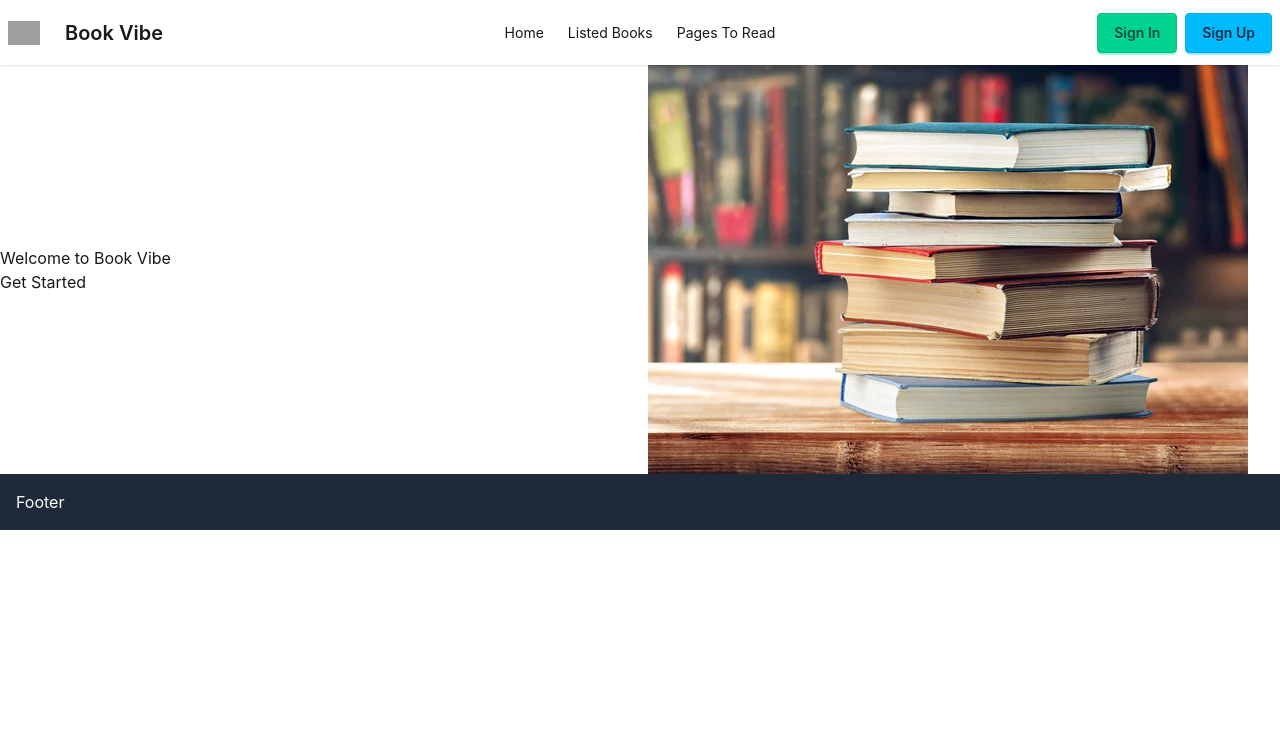
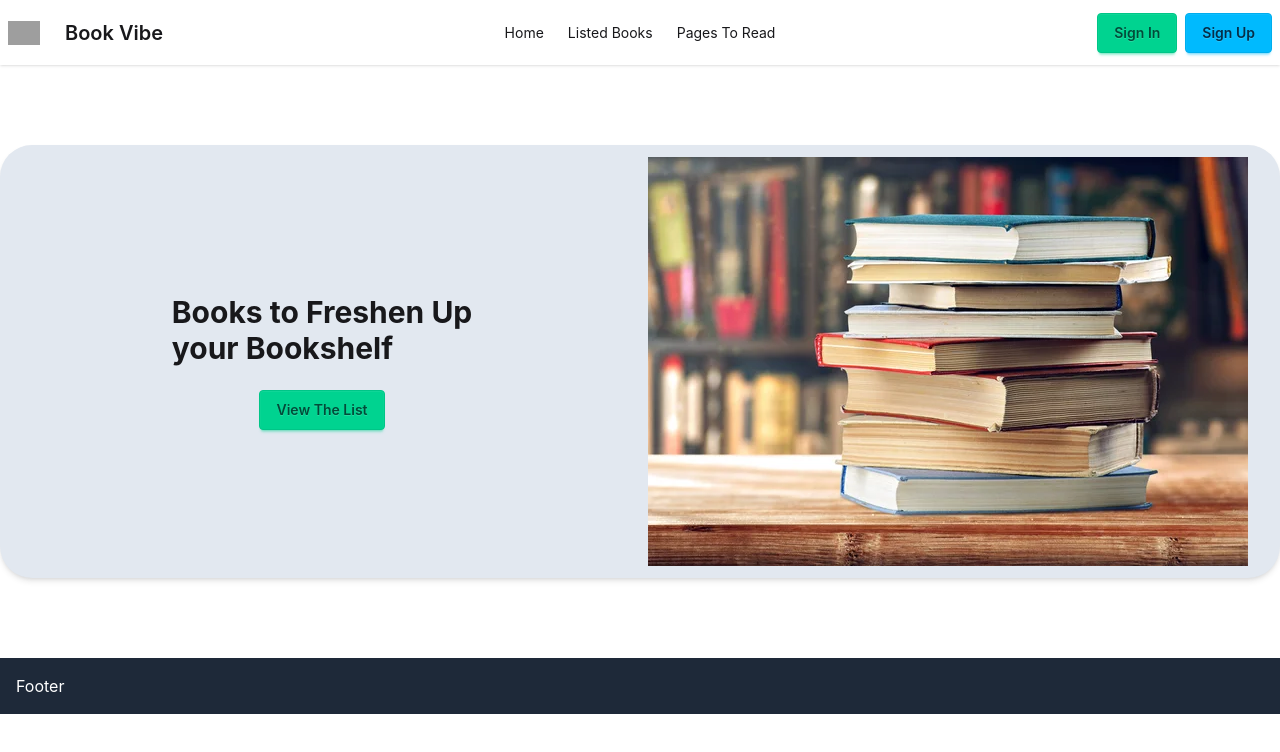
Before and after one commit to tahxin/vibe-books, a Next.js app: page / in a window 1280 px wide. Shown: the top 752 px of the page. Built offline with nearby package versions, Linux system fonts and the light colour scheme; grey boxes are pictures that could not be loaded.

Commit message:
added hero section

```diff
--- a/src/components/Homepage/Banner.tsx
+++ b/src/components/Homepage/Banner.tsx
@@ -1,19 +1,34 @@
+
 import React from 'react';
 import Image from 'next/image';
+
 import BannerImage from '@/assets/hero_img.jpg';
 
 const Banner = () => {
-    return (
-        <div className="grid grid-cols-2 items-center gap-4">
-            <div>
-                <h2>Welcome to Book Vibe</h2>
-                <button>Get Started</button>
-            </div>
-            <div>
-                <Image src={BannerImage} alt="Banner Image" width={600} height={400} />
-            </div>
+  return (
+    <section className="py-20">
+      <div className="container mx-auto grid grid-cols-2 items-center gap-4 bg-slate-200 p-3 rounded-4xl shadow-md">
+        <div className="flex flex-col items-center justify-center gap-6">
+          <h2 className="text-3xl font-bold">
+            Books to Freshen Up <br /> your Bookshelf
+          </h2>
+
+          <button className="btn btn-success">
+            View The List
+          </button>
         </div>
-    );
+
+        <div>
+          <Image
+            src={BannerImage}
+            alt="Banner Image"
+            width={600}
+            height={400}
+          />
+        </div>
+      </div>
+    </section>
+  );
 };
 
 export default Banner;
```
